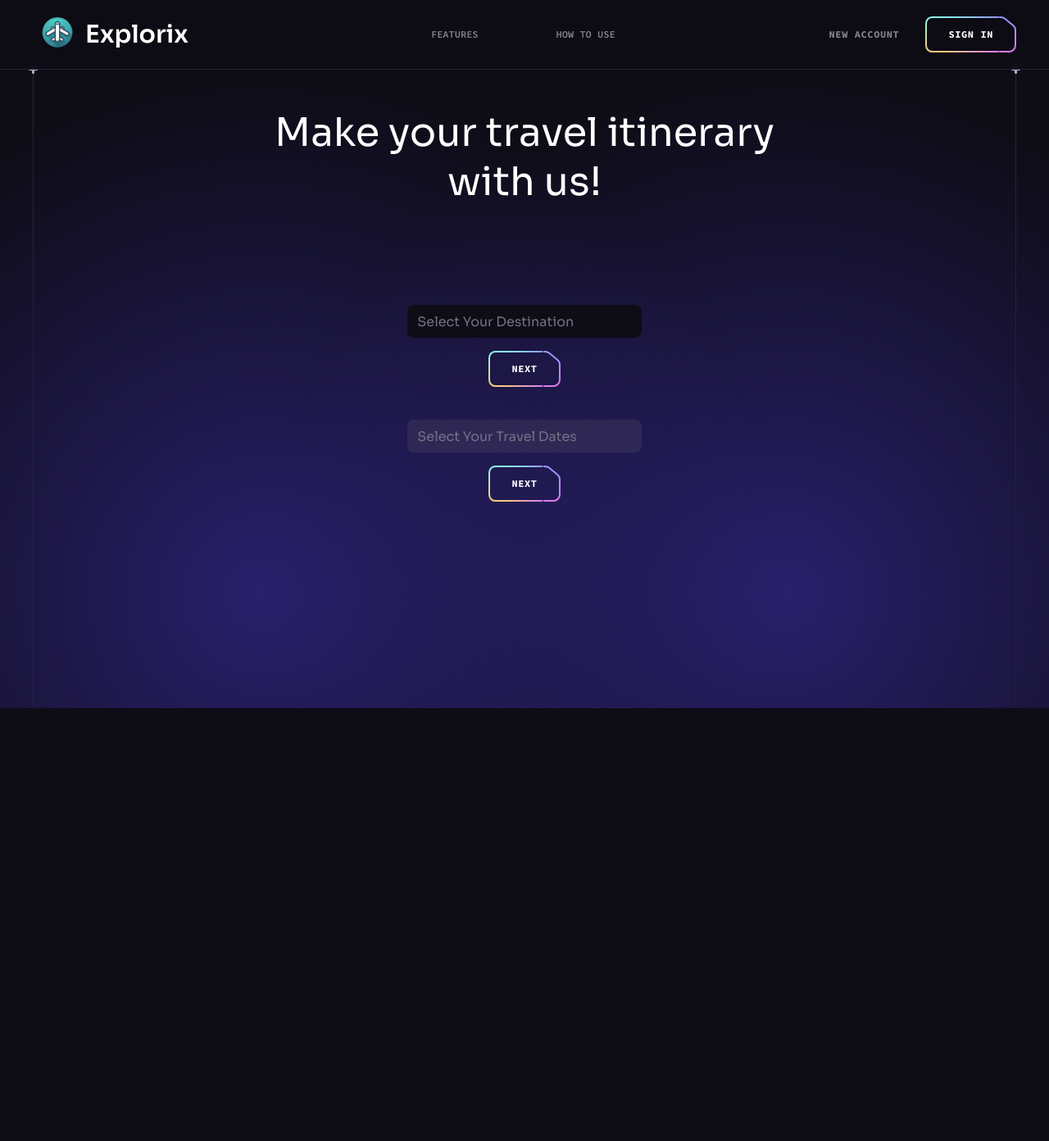
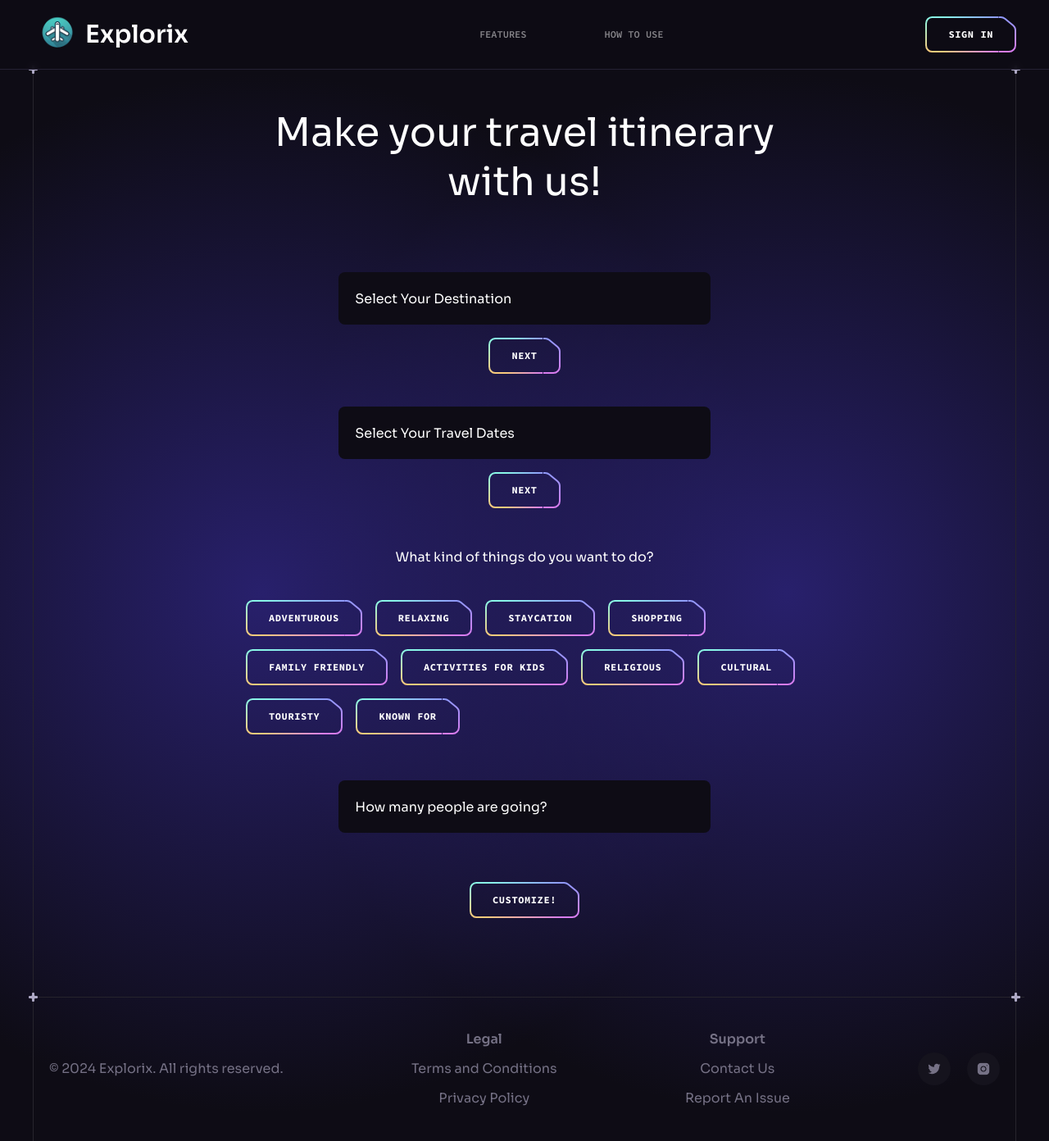
Before and after one commit to riyakore/Explorix-AI, a React (Vite) app in the folder explorix-project/: page /customize in a window 1280 px wide. Shown: the whole page at 82% size. Before the commit the page ends 864 px from the top, so only its background shows below. Built offline with nearby package versions, Linux system fonts and the light colour scheme.

Commit message:
Modified and added new files

```diff
--- a/explorix-project/src/App.jsx
+++ b/explorix-project/src/App.jsx
@@ -6,6 +6,9 @@ import Hero from "./components/Hero";
 import Footer from "./components/Footer";
 import Roadmap from "./components/Roadmap";
 import Customize from "./components/Customize";
+import TermsAndConditions from "./components/TermsAndConditions";
+import PrivacyPolicy from "./components/PrivacyPolicy";
+import SignIn from "./components/SignIn";
 
 const App = () => {
   return (
@@ -25,6 +28,9 @@ const App = () => {
             }
           />
           <Route path="/customize" element={<Customize />} />
+          <Route path="/termsandconditions" element={<TermsAndConditions />} />
+          <Route path="/privacypolicy" element={<PrivacyPolicy />} />
+          <Route path="/signin" element={<SignIn />} />
         </Routes>
       </div>
       <ButtonGradient />
--- a/explorix-project/src/components/Customize.jsx
+++ b/explorix-project/src/components/Customize.jsx
@@ -8,58 +8,65 @@ import { benefits } from "../constants";
 import { GradientLight1 } from "./design/Benefits";
 import { GradientLight2 } from "./design/Benefits";
 import ClipPath from "../assets/svg/ClipPath";
+import Footer from "./Footer";
 
 const Customize = () => {
+  // implement the onSelect implementation
+  // add calendar api
+  // add drop down for destinations and give a list of destinations to select from
   return (
+    <>
       <Section crosses>
-      {/* <div className="container relative z-2 mt-1 lg:-mt-10 text-center">
-        <Heading
-          className="md:max-w-md lg:max-w-2xl text-center -mt-28"
-          title="Make your travel itinerary with us!"
-        />
-        <div className="flex flex-col items-center px-20 py-20">
-          <input
-            type="text"
-            className="bg-n-9/40 rounded-lg -mt-4 lg:-mt-10 w-1/2
-            lg:w-1/3 h-10 text-n-4 px-3"
-            value="Select Your Destination"
-          ></input>
-          <Button className="mt-4 mb-8 lg:mb-20">Next</Button>
-          <input
-            type="text"
-            className="bg-n-9/40 rounded-lg -mt-4 lg:-mt-10 w-1/2 lg:w-1/3 h-10 text-n-4 px-3"
-            value="Select Your Travel Dates"
-          ></input>
-          <Button className="mt-4 mb-8">Next</Button>
-          <Rings />
-          <BackgroundCircles />
-        </div>
-      </div> */}
-
         <div className="container relative z-2 mt-1 lg:-mt-28">
           <Heading
             className="md:max-w-md lg:max-w-2xl text-center"
             title="Make your travel itinerary with us!"
           ></Heading>
-        <div className="flex flex-col items-center px-10 py-10 mx-28 my-5">
+          <div className="flex flex-col items-center px-32 py-20 mx-28 -my-20">
             <input
               type="text"
               className="bg-n-8 rounded-lg w-1/2
-            lg:w-1/3 h-10 text-n-4 px-3"
+            lg:w-2/3 h-16 text-n-1 px-5"
               value="Select Your Destination"
             ></input>
             <Button className="mt-4 mb-8 lg:mb-20">Next</Button>
+            {/* insert calendar dates api */}
             <input
               type="text"
-            className="bg-n-9/40 rounded-lg -mt-4 lg:-mt-10 w-1/2 lg:w-1/3 h-10 text-n-4 px-3"
+              className="bg-n-8 rounded-lg lg:-mt-10 w-1/2 lg:w-2/3 h-16 text-n-1 px-5"
               value="Select Your Travel Dates"
             ></input>
-          <Button className="mt-4 mb-8">Next</Button>
+            <Button className="mt-4 mb-8 lg:mb-20">Next</Button>
+            <h1 className="text-n-1 lg:-mt-8 text-left ">
+              What kind of things do you want to do?
+            </h1>
+            {/* maybe add one more div to make a container */}
+            <div className="flex flex-wrap gap-4 mb-8 lg:mb-24 mt-10">
+              <Button>Adventurous</Button>
+              <Button>Relaxing</Button>
+              <Button>Staycation</Button>
+              <Button>Shopping</Button>
+              <Button>Family Friendly</Button>
+              <Button>Activities for Kids</Button>
+              <Button>Religious</Button>
+              <Button>Cultural</Button>
+              <Button>Touristy</Button>
+              <Button>Known For</Button>
+            </div>
+            {/* figure out a way to add text to the right of the input box */}
+            <input
+              type="text"
+              className="bg-n-8 rounded-lg lg:-mt-10 w-1/2 lg:w-2/3 h-16 text-n-1 px-5"
+              value="How many people are going?"
+            ></input>
+            <Button className="mt-15 -mb-16">Customize!</Button>
           </div>
         </div>
         <GradientLight1 />
         <GradientLight2 />
       </Section>
+      <Footer></Footer>
+    </>
   );
 };
 
--- a/explorix-project/src/components/Footer.jsx
+++ b/explorix-project/src/components/Footer.jsx
@@ -1,6 +1,7 @@
 import React from "react";
 import Section from "./Section";
 import { socials } from "../constants";
+import { Link } from "react-router-dom";
 
 const Footer = () => {
   return (
@@ -14,8 +15,12 @@ const Footer = () => {
           <h3 className=" text-n-4 mb-3">
             <b>Legal</b>
           </h3>
-          <h6 className=" text-n-4 mb-3">Terms and Conditions</h6>
-          <h6 className=" text-n-4">Privacy Policy</h6>
+          <Link to="/termsandconditions" className="inline-block">
+            <h6 className=" text-n-4 mb-3">Terms and Conditions</h6>
+          </Link>
+          <Link to="/privacypolicy" className="inline-block">
+            <h6 className=" text-n-4">Privacy Policy</h6>
+          </Link>
         </div>
 
         <div className="flex flex-col items-center">
--- a/explorix-project/src/components/Header.jsx
+++ b/explorix-project/src/components/Header.jsx
@@ -79,15 +79,9 @@ const Header = () => {
           </div>
           <HamburgerMenu></HamburgerMenu>
         </nav>
-        <a
-          href="#signup"
-          className="button hidden mr-8 text-n-1/50 transition-colors hover:text-color-7 lg:block"
-        >
-          New Account
-        </a>
-        <Button className="hidden lg:flex hover:text-color-7" href="#login">
-          Sign In
-        </Button>
+        <Link to="/signin" className="inline-block">
+          <Button className="hidden lg:flex hover:text-color-7">Sign In</Button>
+        </Link>
 
         <Button
           className="ml-auto lg:hidden"
--- /dev/null
+++ b/explorix-project/src/components/SignIn.jsx
@@ -0,0 +1,11 @@
+import React from "react";
+
+const SignIn = () => {
+  return (
+    <>
+      <div>Sign In Functionality</div>
+    </>
+  );
+};
+
+export default SignIn;
--- a/explorix-project/src/constants/index.js
+++ b/explorix-project/src/constants/index.js
@@ -47,16 +47,16 @@ export const navigation = [
     title: "How to use",
     url: "#how-to-use",
   },
-  {
-    id: "4",
-    title: "New account",
-    url: "#signup",
-    onlyMobile: true,
-  },
+  // {
+  //   id: "4",
+  //   title: "New account",
+  //   url: "#signup",
+  //   onlyMobile: true,
+  // },
   {
     id: "5",
     title: "Sign in",
-    url: "#login",
+    // url: "#login",
     onlyMobile: true,
   },
 ];
```
Lines whose indentation alone changed are shown as unchanged.
